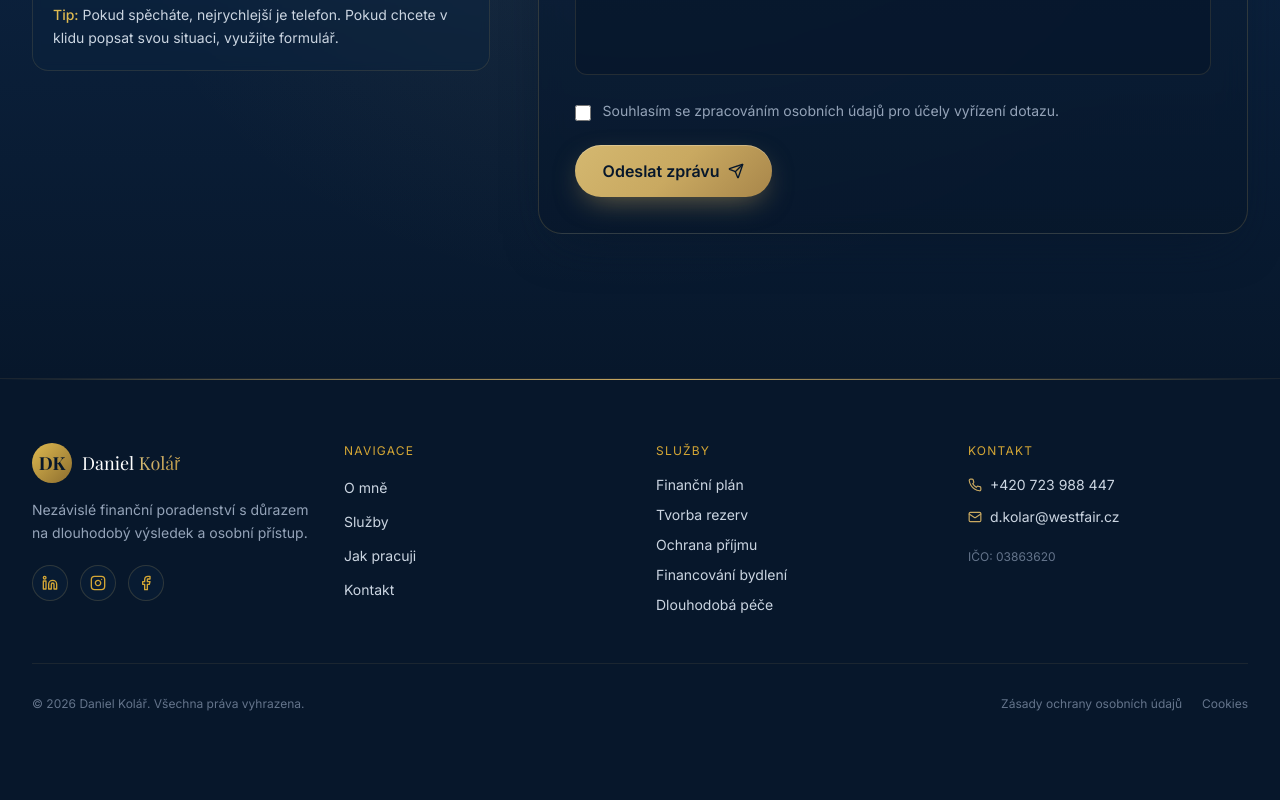
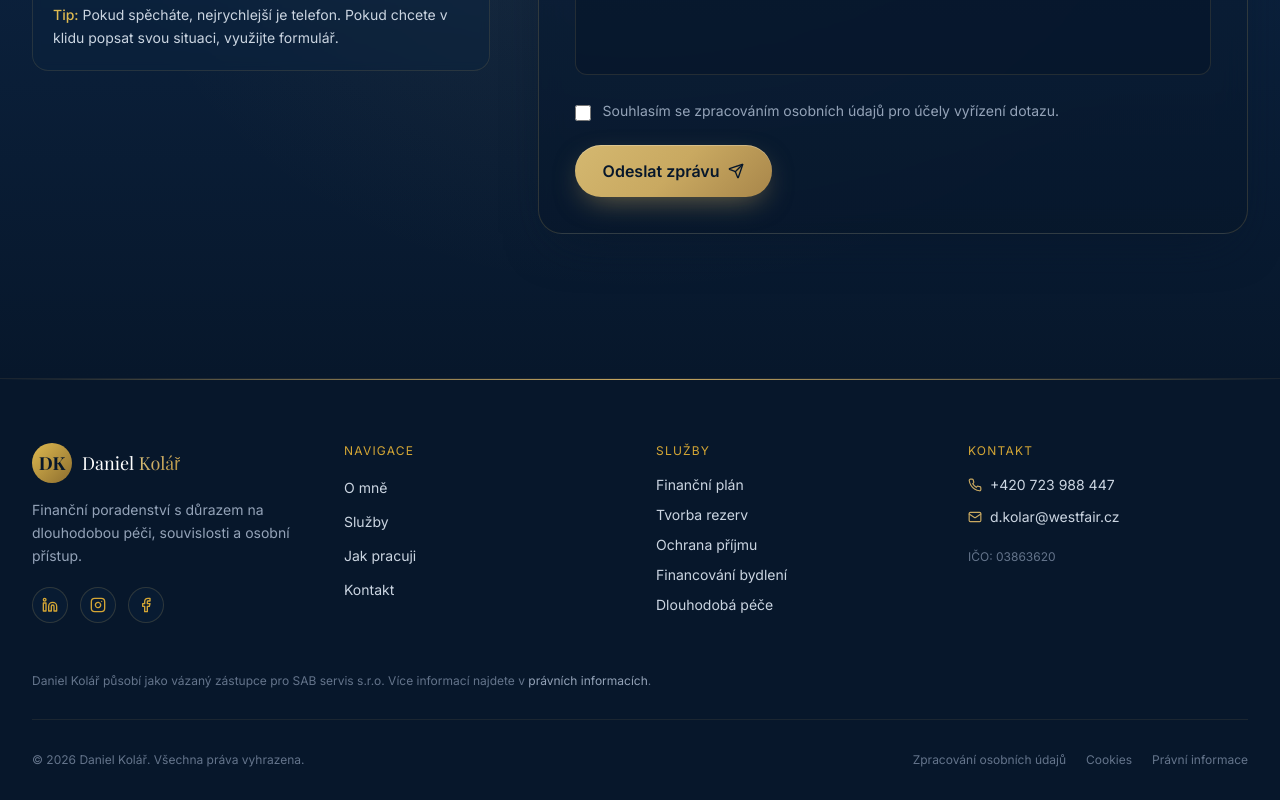
Before and after one commit to DannyKoll/daniel-kolar-web, a Next.js app: page / in a window 1280 px wide. Shown: the part 4286-5086 px from the top of the page. Before the commit the page ends 5030 px from the top, so only its background shows below. Built offline with nearby package versions, Linux system fonts and the light colour scheme.

Commit message:
Pridat pravni odkazy do paticky

```diff
--- a/components/Footer.jsx
+++ b/components/Footer.jsx
@@ -13,6 +13,15 @@ const services = [
   "Ochrana příjmu",
   "Financování bydlení",
   "Dlouhodobá péče",
+];
+
+const legalLinks = [
+  {
+    href: "/zpracovani-osobnich-udaju",
+    label: "Zpracování osobních údajů",
+  },
+  { href: "/cookies", label: "Cookies" },
+  { href: "/pravni-informace", label: "Právní informace" },
 ];
 
 export default function Footer() {
@@ -34,8 +43,8 @@ export default function Footer() {
               </span>
             </a>
             <p className="text-sm text-slate-400 leading-relaxed">
-              Nezávislé finanční poradenství s důrazem na dlouhodobý výsledek a
-              osobní přístup.
+              Finanční poradenství s důrazem na dlouhodobou péči, souvislosti
+              a osobní přístup.
             </p>
 
             <div className="mt-5 flex items-center gap-3">
@@ -119,17 +128,32 @@ export default function Footer() {
           </div>
         </div>
 
+        <div className="mb-7 max-w-3xl text-xs leading-relaxed text-slate-500">
+          Daniel Kolář působí jako vázaný zástupce pro SAB servis s.r.o. Více
+          informací najdete v{" "}
+          <a
+            href="/pravni-informace"
+            className="text-slate-400 transition-colors hover:text-gold-300"
+          >
+            právních informacích
+          </a>
+          .
+        </div>
+
         <div className="pt-8 border-t border-gold-500/10 flex flex-col sm:flex-row items-center justify-between gap-4 text-xs text-slate-500">
           <div>
             © {new Date().getFullYear()} Daniel Kolář. Všechna práva vyhrazena.
           </div>
-          <div className="flex gap-5">
-            <a href="#" className="hover:text-gold-300 transition-colors">
-              Zásady ochrany osobních údajů
-            </a>
-            <a href="#" className="hover:text-gold-300 transition-colors">
-              Cookies
-            </a>
+          <div className="flex flex-wrap justify-center gap-x-5 gap-y-2">
+            {legalLinks.map((link) => (
+              <a
+                key={link.href}
+                href={link.href}
+                className="hover:text-gold-300 transition-colors"
+              >
+                {link.label}
+              </a>
+            ))}
           </div>
         </div>
       </div>
```
